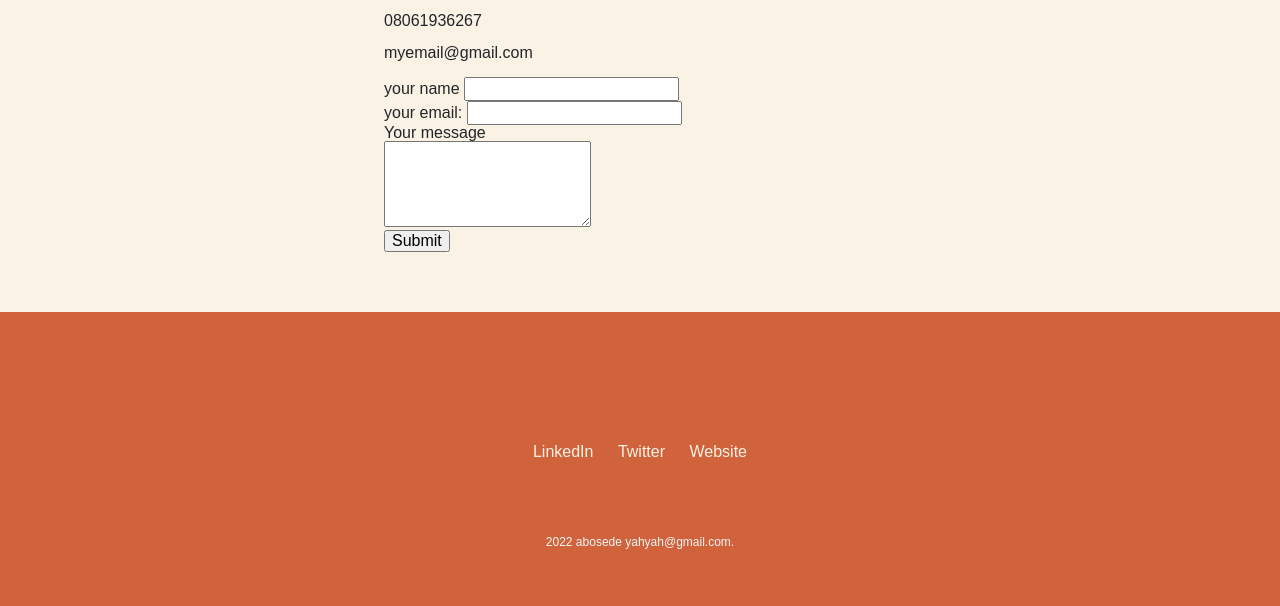
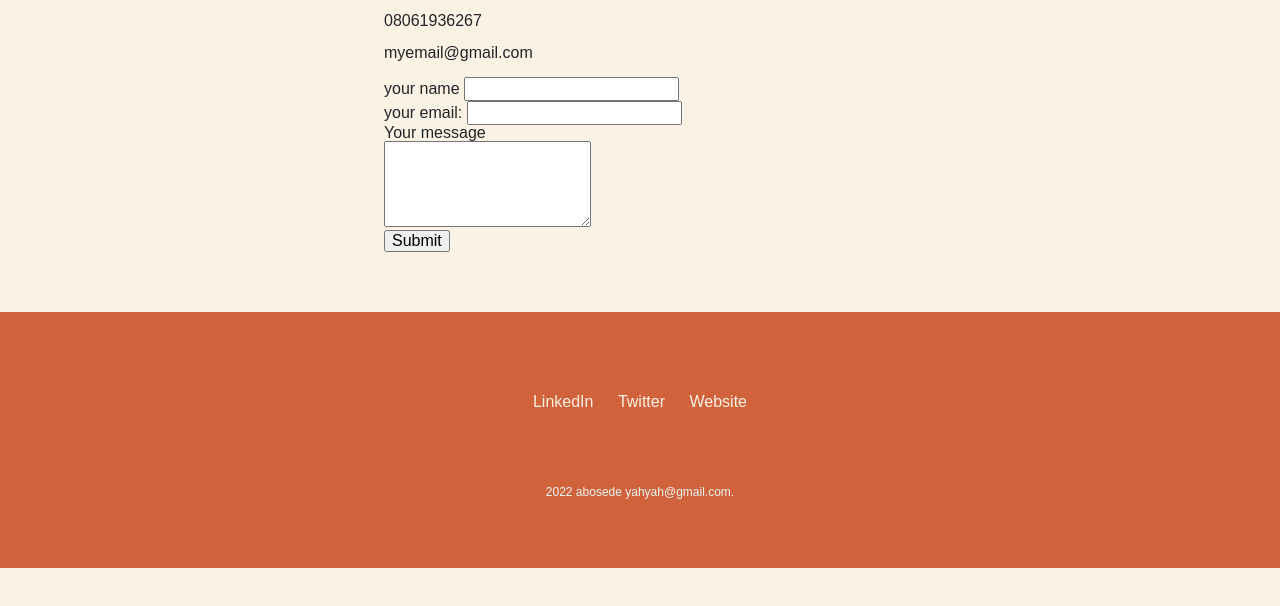
Before and after one commit to abosedeyahyah/hotel-design, a plain HTML site: page index.html in a window 1280 px wide. Shown: the part 636-1242 px from the top of the page. After the commit the page ends 1204 px from the top, so only its background shows below. Drawn offline with nearby package versions, Linux system fonts and the light colour scheme.

Commit message:
Update styles.css
change

Signed-off-by: abosedeyahyah <108008221+abosedeyahyah@users.noreply.github.com>

```diff
--- a/styles.css
+++ b/styles.css
@@ -2,7 +2,6 @@
 
 body {
     background-color: #faf2e4;
-    /**padding: 0 15% ;**/
     font-family: sans-serif;
     }
 
@@ -11,7 +10,6 @@ body {
     font-family: serif;
     font-weight: 50%;
     text-transform: uppercase;
-   /**border-bottom: 1px solid #57b1dc;**/
     margin-top: 30px;
 
   }
@@ -42,7 +40,7 @@ body {
     }
     .bottom-container{
       background-color: #d1633c;
-      padding: 100px 0 20px;
+      padding: 50px 0 10px;
       text-align: center;
       line-height: 5;
     }
```
